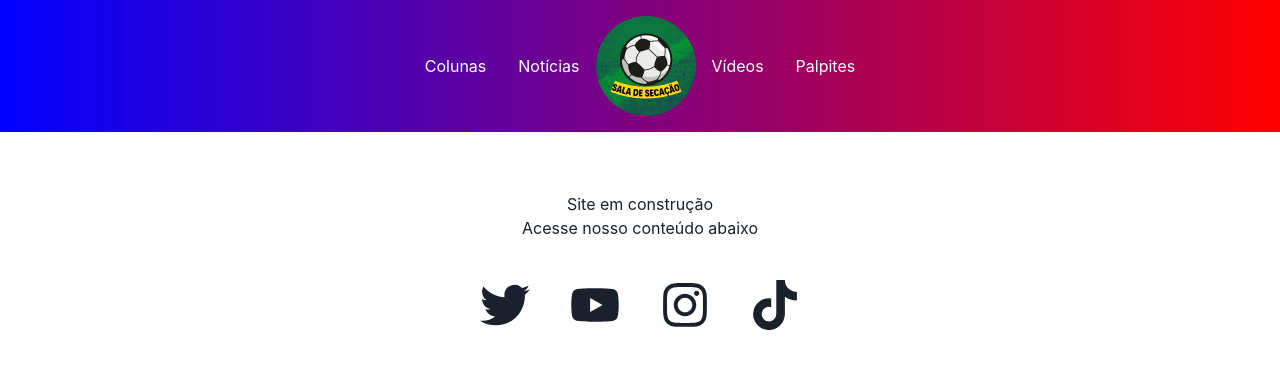
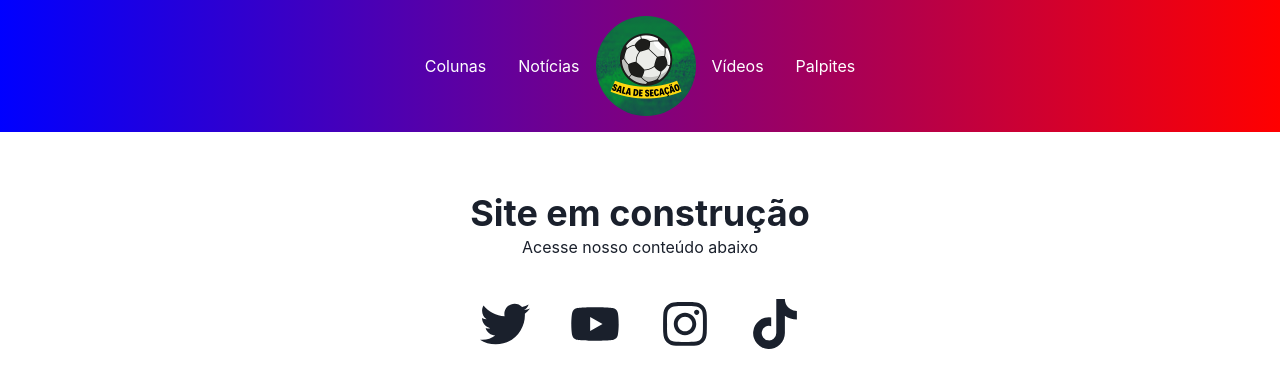
Before and after one commit to jonaszeferino/sala, a Next.js app: page / in a window 1280 px wide. Shown: the top 388 px of the page. Built offline with nearby package versions, Linux system fonts and the light colour scheme.

Commit message:
new title on home

```diff
--- a/pages/index.js
+++ b/pages/index.js
@@ -1,5 +1,5 @@
 import Head from "next/head";
-import { ChakraProvider, Box, Text, Center } from "@chakra-ui/react";
+import { ChakraProvider, Box, Text, Center, Heading } from "@chakra-ui/react";
 import Navbar from "../components/Navbar";
 import { FaTwitter, FaYoutube, FaInstagram, FaTiktok } from "react-icons/fa";
 
@@ -24,7 +24,7 @@ export default function Home() {
       <br />
 
       <Center>
-        <Text>Site em construção</Text>
+        <Heading>Site em construção</Heading>
       </Center>
       <Center>
         <Text>Acesse nosso conteúdo abaixo</Text>
```
